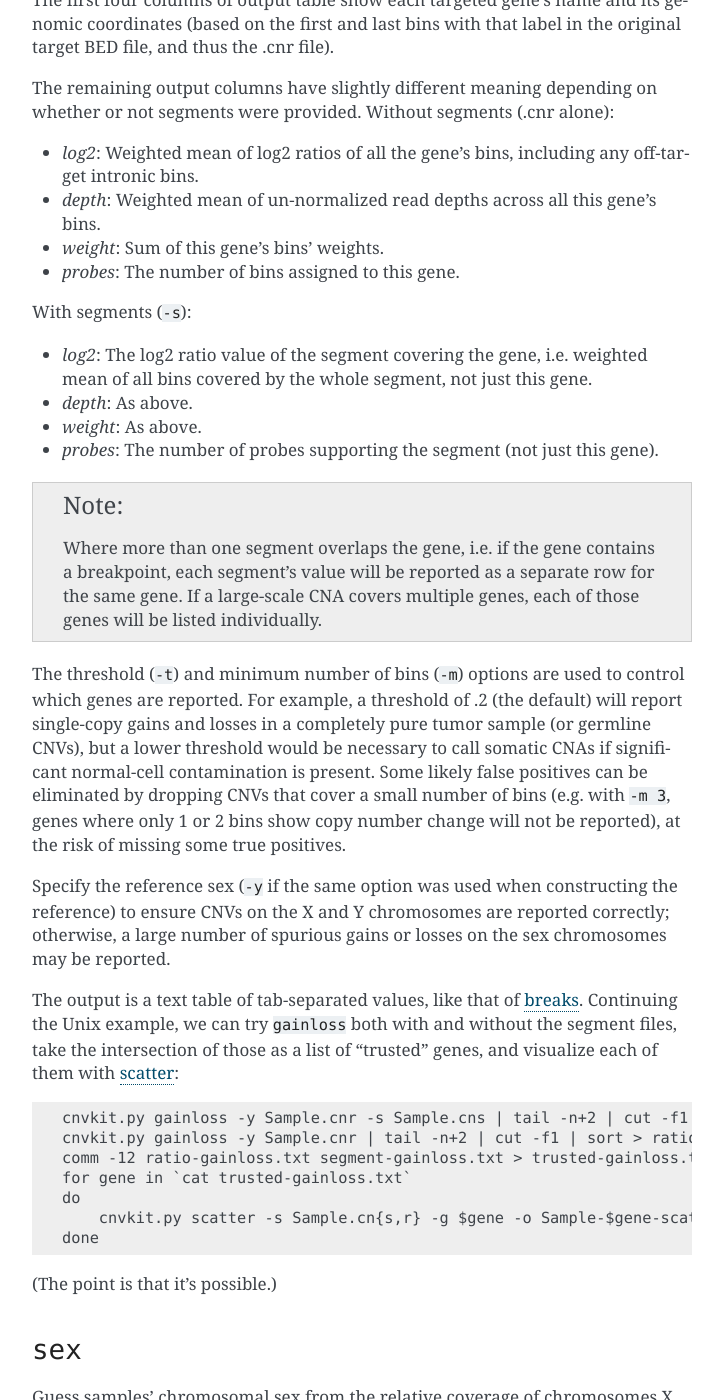
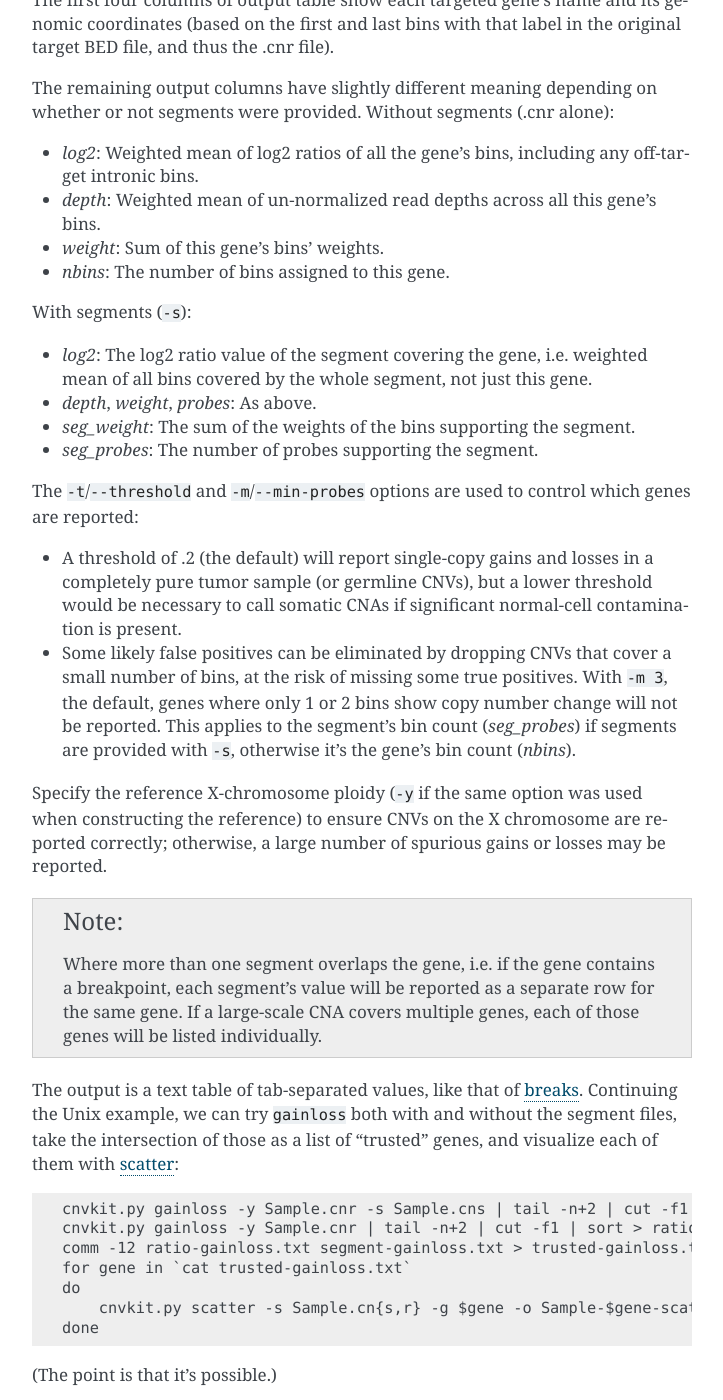
Before and after one commit to etal/cnvkit, a Sphinx documentation site: the page built from doc/reports.rst, in a window 1280 px wide and 1400 px high, scrolled down 1009 px. Shown: the whole window, without its empty margins (388-1111 px from the left). Built offline with Sphinx 7.4.7, drawn with Linux system fonts in a browser that asks for light colours; the version number could not be read and is left out.

Commit message:
gainloss: Report segment and bin-level weight and probes separately (#278, #107)
Update docs to match.

```diff
--- a/doc/reports.rst
+++ b/doc/reports.rst
@@ -62,34 +62,39 @@ whether or not segments were provided. Without segments (.cnr alone):
 - *depth*: Weighted mean of un-normalized read depths across all this gene's
   bins.
 - *weight*: Sum of this gene's bins' weights.
-- *probes*: The number of bins assigned to this gene.
+- *nbins*: The number of bins assigned to this gene.
 
 With segments (``-s``):
 
 - *log2*: The log2 ratio value of the segment covering the gene, i.e. weighted
   mean of all bins covered by the whole segment, not just this gene.
-- *depth*: As above.
-- *weight*: As above.
-- *probes*: The number of probes supporting the segment (not just this gene).
+- *depth*, *weight*, *probes*: As above.
+- *seg_weight*: The sum of the weights of the bins supporting the segment.
+- *seg_probes*: The number of probes supporting the segment.
+
+The ``-t``/``--threshold`` and ``-m``/``--min-probes`` options are used to
+control which genes are reported:
+
+- A threshold of .2 (the default) will report single-copy gains and losses in a
+  completely pure tumor sample (or germline CNVs), but a lower threshold would
+  be necessary to call somatic CNAs if significant normal-cell contamination is
+  present.
+- Some likely false positives can be eliminated by dropping CNVs that cover a
+  small number of bins, at the risk of missing some true positives.
+  With ``-m 3``, the default, genes where only 1 or 2 bins show copy number
+  change will not be reported.
+  This applies to the segment's bin count (*seg_probes*) if segments are
+  provided with ``-s``, otherwise it's the gene's bin count (*nbins*).
+
+Specify the reference X-chromosome ploidy (``-y`` if the same option was used
+when constructing the reference) to ensure CNVs on the X chromosome are reported
+correctly; otherwise, a large number of spurious gains or losses may be
+reported.
 
 .. note:: Where more than one segment overlaps the gene, i.e. if the gene
     contains a breakpoint, each segment's value will be reported as a separate
     row for the same gene. If a large-scale CNA covers multiple genes, each of
     those genes will be listed individually.
-
-The threshold (``-t``) and minimum number of bins (``-m``) options are used to
-control which genes are reported. For example, a threshold of .2 (the default)
-will report single-copy gains and losses in a completely pure tumor sample (or
-germline CNVs), but a lower threshold would be necessary to call somatic CNAs if
-significant normal-cell contamination is present.
-Some likely false positives can be eliminated by dropping CNVs that cover a
-small number of bins (e.g. with ``-m 3``, genes where only 1 or 2 bins show copy
-number change will not be reported), at the risk of missing some true positives.
-
-Specify the reference sex (``-y`` if the same option was used when constructing
-the reference) to ensure CNVs on the X and Y chromosomes are reported correctly;
-otherwise, a large number of spurious gains or losses on the sex chromosomes may
-be reported.
 
 The output is a text table of tab-separated values, like that of :ref:`breaks`.
 Continuing the Unix example, we can try ``gainloss`` both with and without the
```
Also changed, not shown: 3 other files.
